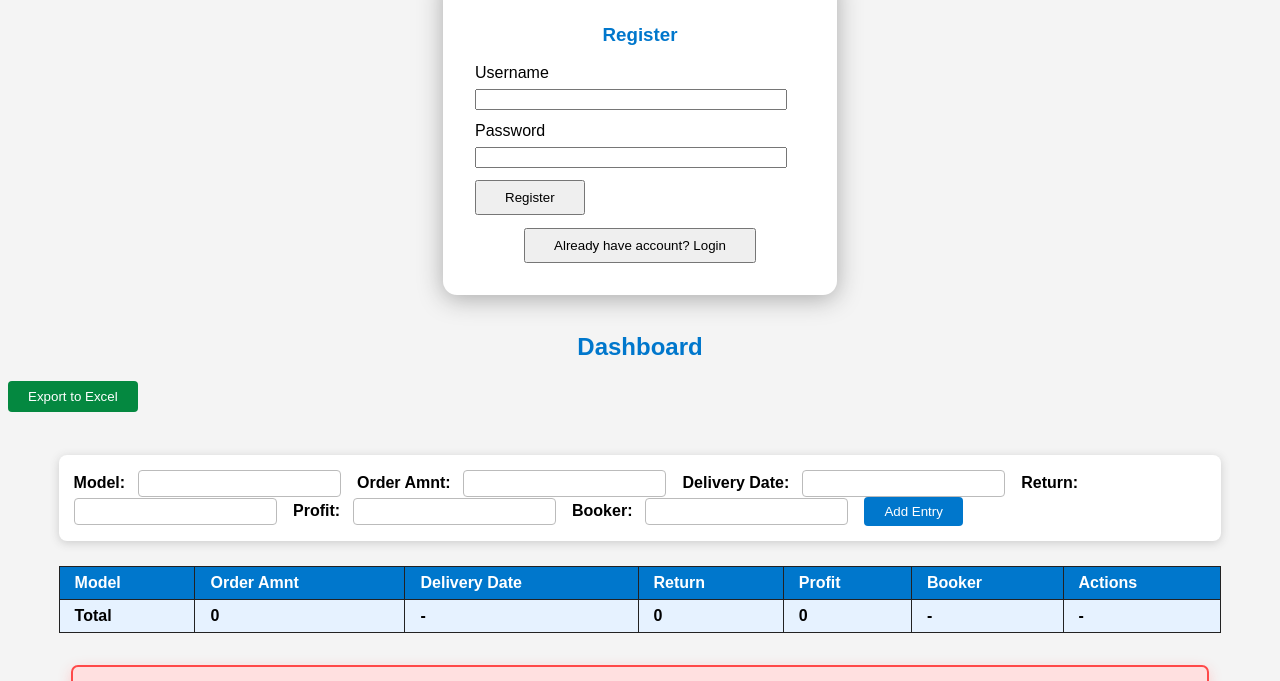
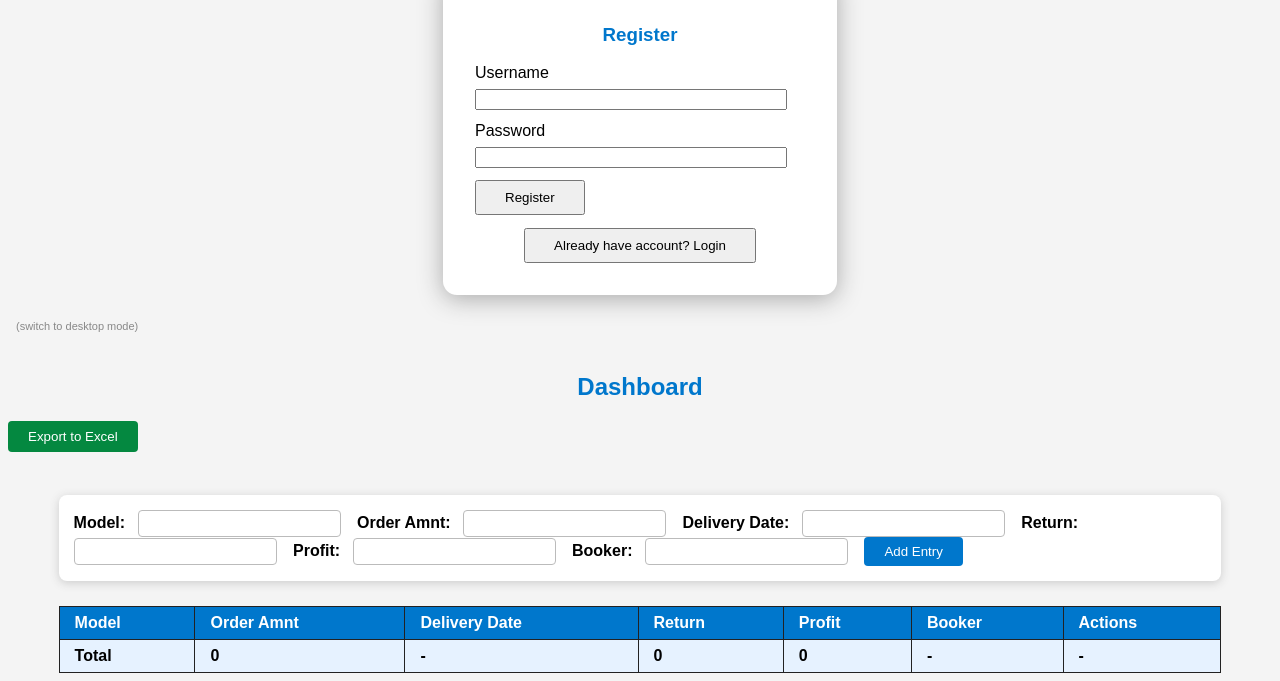
Before and after one commit to ArpanDey00/salee-hisab, a plain HTML site: page index.html in a window 1280 px wide. Shown: the part 75-756 px from the top of the page. Drawn offline with Linux system fonts and the light colour scheme.

Commit message:
Update index.html

```diff
--- a/index.html
+++ b/index.html
@@ -62,6 +62,9 @@
     Contact via Telegram
   </a>
 </div>
+     <span style="font-size:11px; color:#888; margin-left:8px; vertical-align:middle;">
+  (switch to desktop mode)
+</span>
 <h2>Dashboard</h2>
         <button class="export-btn" onclick="exportTableToExcel('dataTable', 'inventory-data')">Export to Excel</button>
         <form class="input-form" id="entryForm">
```
